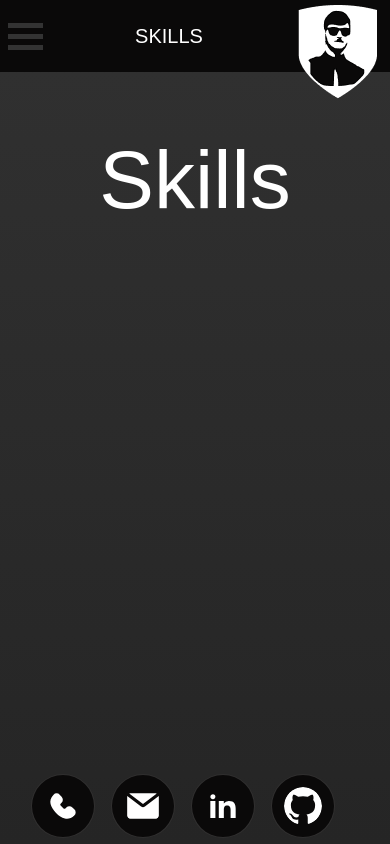
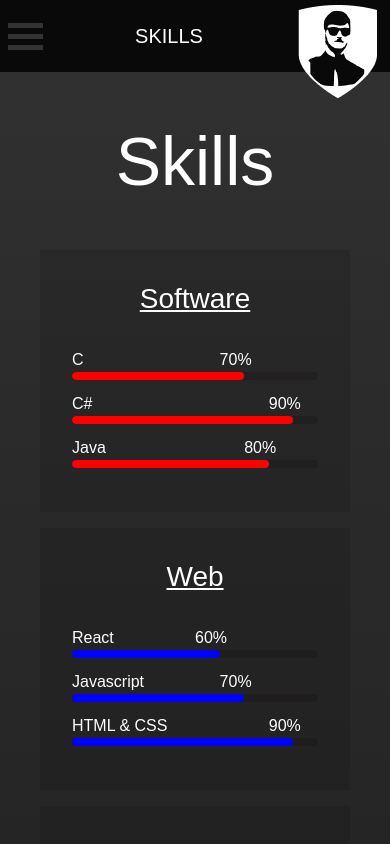
Before and after one commit to sovljanskii/MyPortfolioWebsite, a React (Vite) app: page /skills in a window 390 px wide. Built offline with nearby package versions, Linux system fonts and the light colour scheme.

Commit message:
refactor: Update tablet styles in AboutMePage.tsx and ContactPage.tsx

```diff
--- a/src/components/general/H2.tsx
+++ b/src/components/general/H2.tsx
@@ -0,0 +1,10 @@
+import React from "react";
+
+const H2: React.FC<{ children: React.ReactNode; className?: string }> = ({
+  children,
+  className,
+}) => {
+  return <h2 className={`text-p2s tablet:text-p2 ${className}`}>{children}</h2>;
+};
+
+export default H2;
--- /dev/null
+++ b/src/components/main/skillsPage/Skill.tsx
@@ -0,0 +1,38 @@
+import { motion } from "framer-motion";
+import React from "react";
+
+interface Props {
+  name: string;
+  percentage: any;
+  color: string;
+}
+
+const SkillBar: React.FC<{ percentage: string; color: string }> = ({
+  percentage,
+  color,
+}) => (
+  <div className="skill-bar-container h-2 rounded bg-black bg-opacity-20 overflow-hidden">
+    <motion.div
+      className="h-2 rounded"
+      initial={{ width: "0%", backgroundColor: color }}
+      animate={{ width: `${percentage}%` }}
+      transition={{ duration: 1, type: "tween" }}
+    />
+  </div>
+);
+
+const Skill: React.FC<Props> = ({ name, percentage, color }) => {
+  return (
+    <div className={`skill-${name} relative pb-3`}>
+      <div>
+        <p className="inline">{name}</p>
+        <span style={{ position: "absolute", left: `${percentage - 10}%` }}>
+          {percentage}%
+        </span>
+      </div>
+      <SkillBar percentage={percentage} color={color} />
+    </div>
+  );
+};
+
+export default Skill;
--- a/src/views/pages/AboutMePage.tsx
+++ b/src/views/pages/AboutMePage.tsx
@@ -3,6 +3,8 @@ import { motion } from "framer-motion";
 import { useNavigate } from "react-router-dom";
 import image from "../../assets/threed.webp";
 import LinkedButton from "../../components/general/LinkedButton";
+import H2 from "../../components/general/H2";
+import H1 from "../../components/general/H1";
 export default function AboutMePage() {
   const navigate = useNavigate();
   return (
@@ -21,16 +23,16 @@ export default function AboutMePage() {
           animate={{ opacity: 1, y: 0 }}
           className="z-10"
         >
-          <h1 className="text-h1s tablet:text-h1 text-center">About me</h1>
+          <H1>About me</H1>
         </motion.div>
         <motion.div
           initial={{ opacity: 0, y: -150, x: -150 }}
           animate={{ opacity: 1, y: 0, x: 0 }}
           className="flex flex-col gap-5 z-10 laptop:w-[70%]"
         >
-          <h2 className="text-p2s tablet:text-p2">
+          <H2>
             These are some interesting facts about me!
-          </h2>
+          </H2>
           <ul className="gap-4 flex flex-col">
             <li className="text-p">
               I am currently pursuing a Bachelor's degree in Software
@@ -85,7 +87,7 @@ export default function AboutMePage() {
       <motion.img
         src={image}
         alt="3d model"
-        className="hidden pointer-events-none tablet:block absolute right-0 bottom-0 h-full overflow-hidden select-none "
+        className="hidden tablet:block absolute right-0 bottom-0 h-full overflow-hidden select-none "
         initial={{ filter: "drop-shadow(0 0 0 transparent)" }}
         whileHover={{
           filter: ["drop-shadow(1px 3px 6px rgba(100,100,100,0.5))"],
--- a/src/views/pages/ContactPage.tsx
+++ b/src/views/pages/ContactPage.tsx
@@ -1,5 +1,7 @@
 import { motion } from "framer-motion";
 import { Helmet, HelmetProvider } from "react-helmet-async";
+import H1 from "../../components/general/H1";
+import H2 from "../../components/general/H2";
 
 export default function ContactPage() {
   return (
@@ -21,7 +23,7 @@ export default function ContactPage() {
       >
         <input type="hidden" name="form-name" value="contact" />
         <div className="text-center">
-          <h1 className="text-h1s tablet:text-h1">Contact Me</h1>
+          <H1>Contact Me</H1>
           <p className="text-p2s tablet:text-p2">Get in touch with me!</p>
         </div>
         <label className="gap-4 w-full flex justify-center">
@@ -68,14 +70,12 @@ export default function ContactPage() {
         </div>
       </motion.form>
       <motion.div
-        initial={{ opacity: 0, x: 30 }}
+        initial={{ opacity: 0, x: 15 }}
         animate={{ opacity: 1, x: 0 }}
         transition={{ duration: 0.4, ease: "easeInOut" }}
         className="laptop:absolute laptop:right-5 top-0 text-center laptop:text-right"
       >
-        <p className="text-p2 pb-6 underline underline-offset-4	">
-          Contact details
-        </p>
+        <H2 className="pb-6 underline underline-offset-4">Contact details</H2>
         <div className="pb-4">
           <p className="text-p font-bold">Email</p>
           <a className="text-p" href="mailto:sovljanski04@gmail.com">
--- a/src/views/pages/SkillsPage.tsx
+++ b/src/views/pages/SkillsPage.tsx
@@ -1,4 +1,8 @@
 import { Helmet, HelmetProvider } from "react-helmet-async";
+import H1 from "../../components/general/H1";
+import H2 from "../../components/general/H2";
+import Skill from "../../components/main/skillsPage/Skill";
+import { motion } from "framer-motion";
 
 export default function MyCVPage() {
   return (
@@ -9,8 +13,32 @@ export default function MyCVPage() {
           <title>Skills | Dimitrije Šovljanski</title>
         </Helmet>
       </HelmetProvider>
-      <div>
-        <h1 className="text-h1 text-center">Skills</h1>
+      <motion.div
+        initial={{ opacity: 0, y: -100 }}
+        animate={{ opacity: 1, y: 0 }}
+        transition={{ duration: 0.4, ease: "easeInOut" }}
+      >
+        <H1 className="text-center">Skills</H1>
+      </motion.div>
+      <div className="grid grid-cols-1 tablet:grid-cols-3 gap-4 justify-between p-4">
+        <div className="skills-software bg-black bg-opacity-10 p-8">
+          <H2 className="text-center pb-8 underline">Software</H2>
+          <Skill name="C" percentage="70" color="red" />
+          <Skill name="C#" percentage="90" color="red" />
+          <Skill name="Java" percentage="80" color="red" />
+        </div>
+        <div className="skills-web bg-black bg-opacity-10 p-8">
+          <H2 className="text-center pb-8 underline">Web</H2>
+          <Skill name="React" percentage="60" color="blue" />
+          <Skill name="Javascript" percentage="70" color="blue" />
+          <Skill name="HTML & CSS" percentage="90" color="blue" />
+        </div>
+        <div className="skills-other bg-black bg-opacity-10 p-8">
+          <H2 className="text-center pb-8 underline">Other</H2>
+          <Skill name="Linux" percentage="60" color="green" />
+          <Skill name="Microsoft Office" percentage="80" color="green" />
+          <Skill name="English" percentage="95" color="green" />
+        </div>
       </div>
     </div>
   );
--- a/src/views/templates/Header.tsx
+++ b/src/views/templates/Header.tsx
@@ -39,7 +39,7 @@ export default function Header() {
             alt="Logo"
             className={
               "headerLogo pt-12 hover:opacity-100 transition " +
-              (location != "/" ? "opacity-70" : 0)
+              (location != "/" ? "opacity-85" : 0)
             }
           ></motion.img>
         </Link>
--- a/tailwind.config.js
+++ b/tailwind.config.js
@@ -1,35 +1,36 @@
 /** @type {import('tailwindcss').Config} */
 export default {
-  content: [
-  "./index.html",
-  "./src/**/*.{js,ts,jsx,tsx}",],
+  content: ["./index.html", "./src/**/*.{js,ts,jsx,tsx}"],
   theme: {
-    screens:{
-      'tablet': '750px',
+    screens: {
+      tablet: "750px",
 
-      'laptop': '1024px',
+      laptop: "1024px",
 
-      'desktop': '1280px',
-    },      // => @media (min-width: 1280px) { ... }
+      desktop: "1280px",
+    }, // => @media (min-width: 1280px) { ... }
 
-    colors:{
-      'black' : '#0A0909',
-      'gray' : '#252525',
-      'white' : '#FFFFFF',
-      'buttoncol' :'#644cad',
-      'whiteopacity' : 'rgba(200,200,200,0.2)',
-      'blackopacity' : 'rgba(0,0,0,0.5)',
-      'transparent' : 'transparent',
+    colors: {
+      black: "#0A0909",
+      gray: "#252525",
+      white: "#FFFFFF",
+      red: "#FF0000",
+      green: "#00FF00",
+      blue: "#0000FF",
+      buttoncol: "#644cad",
+      whiteopacity: "rgba(200,200,200,0.2)",
+      blackopacity: "rgba(0,0,0,0.5)",
+      transparent: "transparent",
     },
-    fontSize:{
-      sm : ['20px'],
-      p: ['24px','32px'],
-      p2 : ['38px','44px'],
-      p2s : ['28px','34px'],
-      h1: ['82px','120px'],
-      h1s: ['68px','82px'],
+    fontSize: {
+      sm: ["20px"],
+      p: ["24px", "32px"],
+      p2: ["38px", "44px"],
+      p2s: ["28px", "34px"],
+      h1: ["82px", "120px"],
+      h1s: ["68px", "82px"],
     },
     extend: {},
   },
   plugins: [],
-}
+};
```
